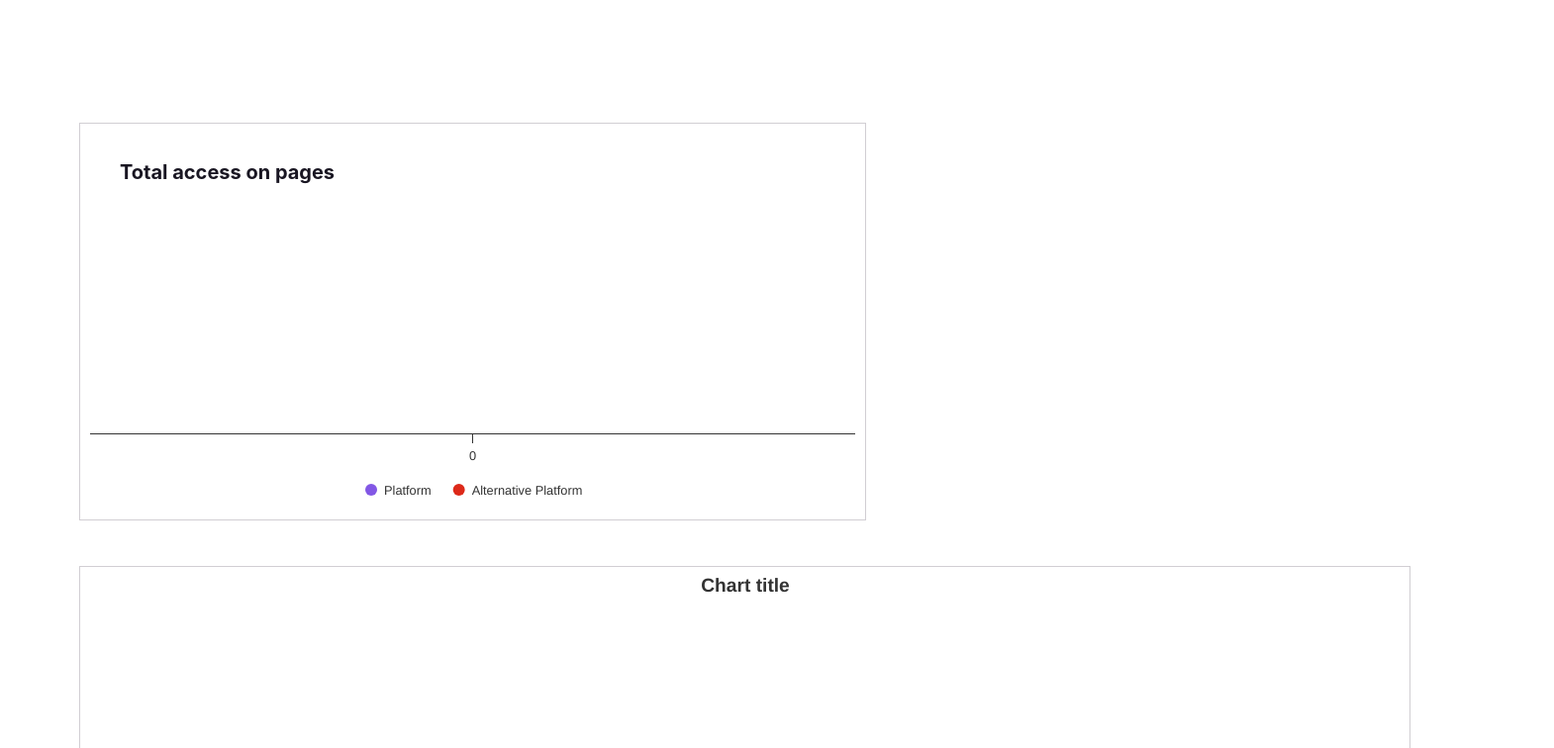
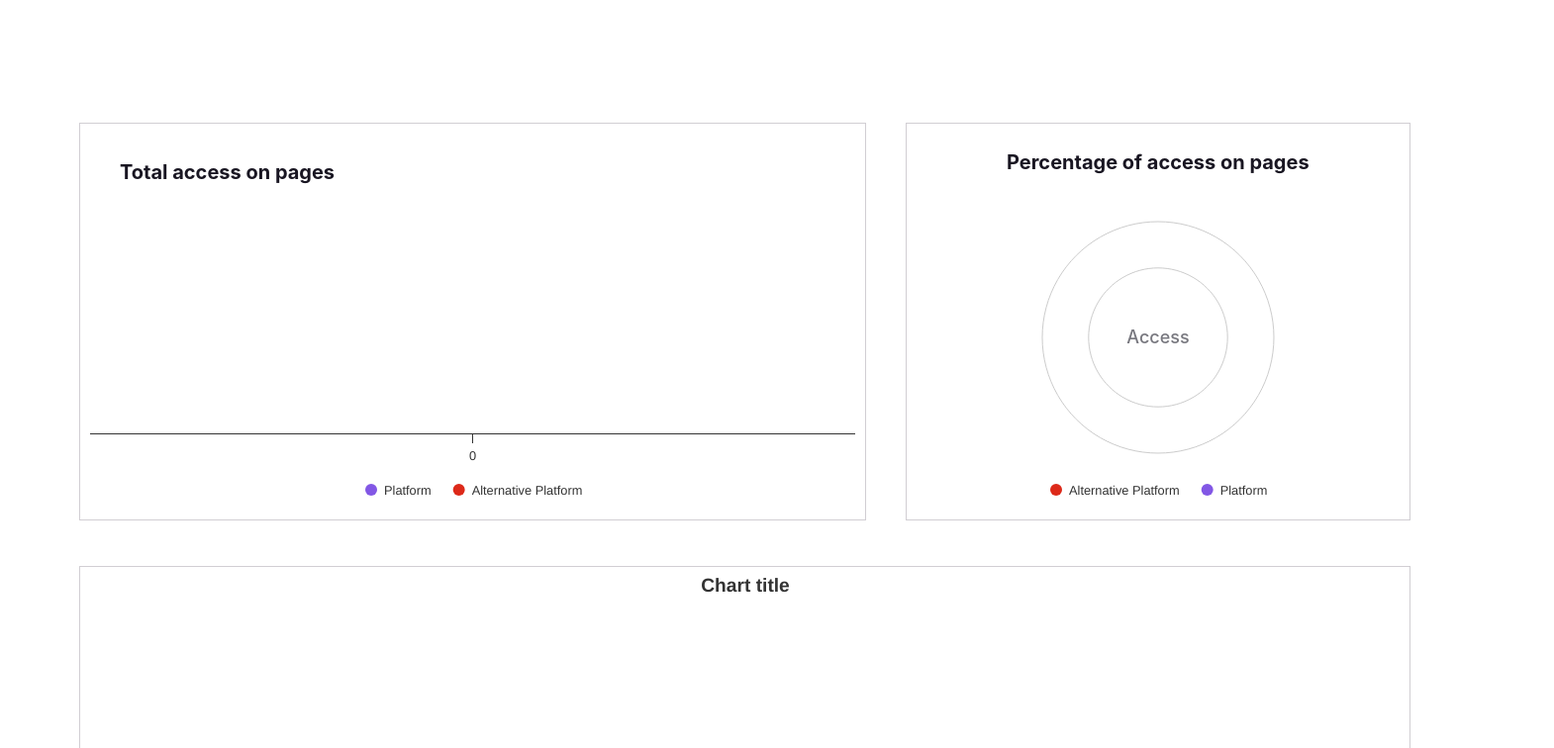
Before and after one commit to andrewgerez/highcharts-exp, a React (Vite) app: page / in a window 1280 px wide. Shown: the part 280-1036 px from the top of the page at 99% size, 1570 px wide, since content can reach past the window. Built offline with nearby package versions, Linux system fonts and the light colour scheme.

Commit message:
refactor: adjust percentage of access on pages chart styles

```diff
--- a/src/pages/access-data/_components/percentage-of-access-on-pages/styles.ts
+++ b/src/pages/access-data/_components/percentage-of-access-on-pages/styles.ts
@@ -2,7 +2,7 @@ import styled from 'styled-components'
 import { AnalyticsColors } from '@/shared/constants/global'
 
 export const Wrapper = styled.div`
-    grid-area: porcentageOfAccessOnPages;
+    grid-area: percentageOfAccessOnPages;
     border: 1px solid ${AnalyticsColors.grey};
 `
 
```
